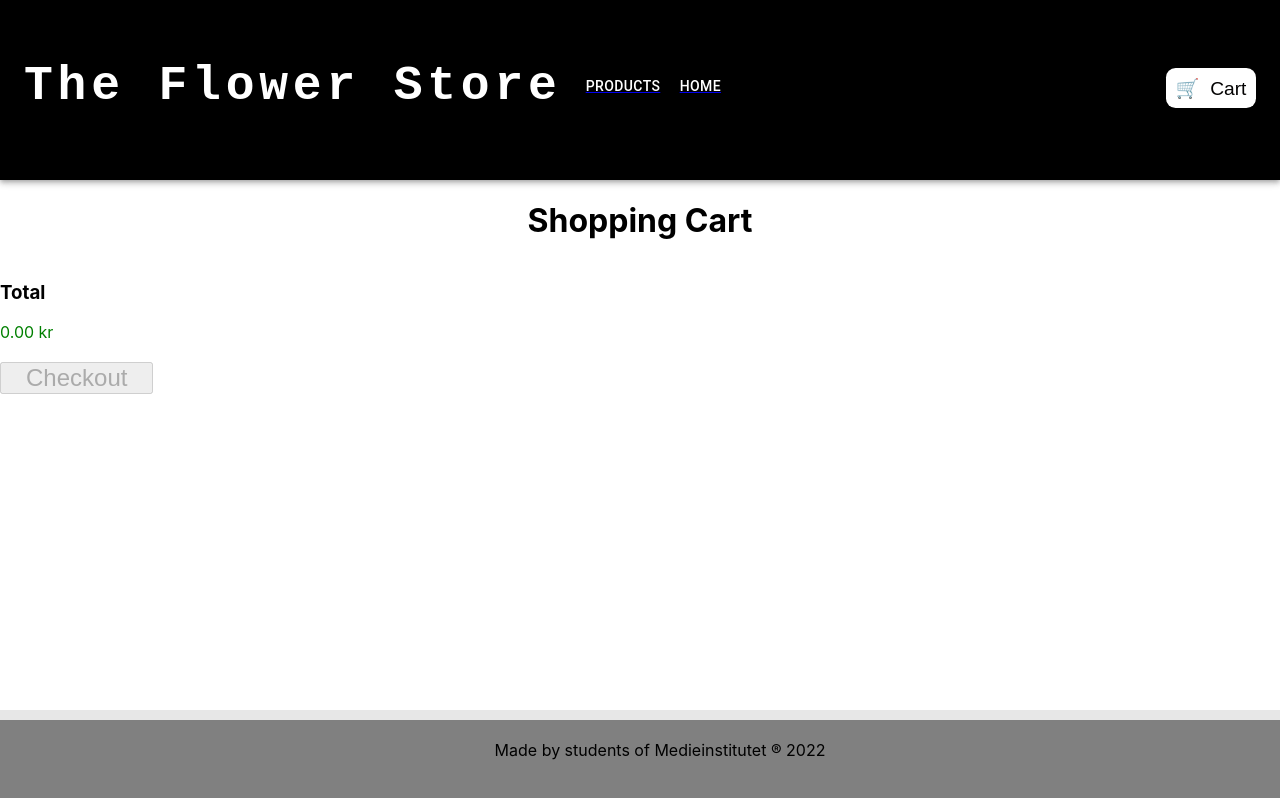
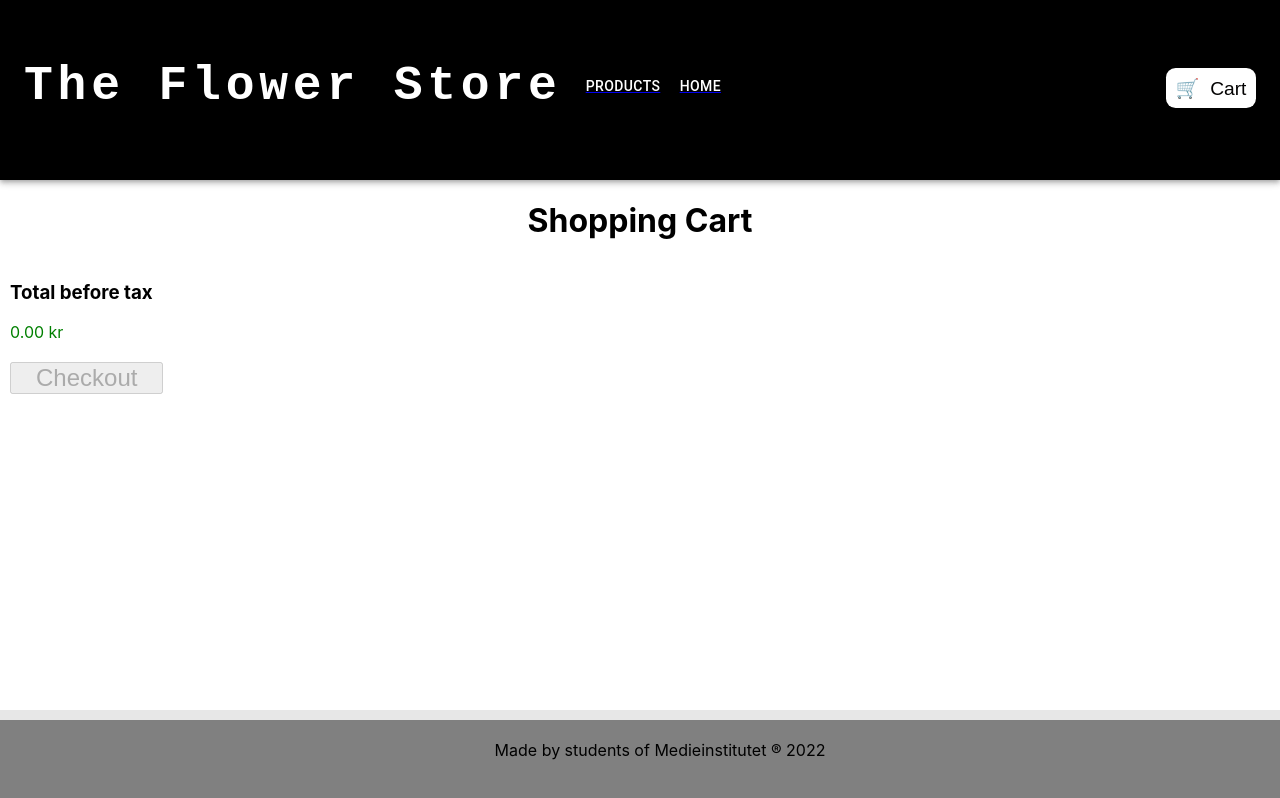
Before and after one commit to TingCythia/Flower-store-2ndEdition, a React (Vite) app: page /cart in a window 1280 px wide. Built offline with nearby package versions, Linux system fonts and the light colour scheme.

Commit message:
cart style update

```diff
--- a/src/features/cart/Cart.tsx
+++ b/src/features/cart/Cart.tsx
@@ -71,18 +71,18 @@ export function Cart() {
 
       </table>
 
-            <div>
-            <span><h3>Total</h3></span>
+            <div style={{marginLeft:"10px"}}>
+            <span><h3>Total before tax</h3></span>
             <span className={styles.total}>{totalPrice} kr</span>
             </div><br></br>
       {totalPrice === "0.00"? (
         <Link  to="/">
-        <button disabled={true} className={styles.button} type="submit">
+        <button style={{marginLeft:"10px", marginBottom:"20px"}} disabled={true} className={styles.button} type="submit">
           Checkout
         </button></Link>
       ) :
       (<Link  to={`/Checkout/${totalPrice}`}>
-        <button disabled={false} className={styles.button} type="submit">
+        <button style={{marginLeft:"10px", marginBottom:"20px"}} disabled={false} className={styles.button} type="submit">
           Checkout
         </button></Link>
       ) }
```
